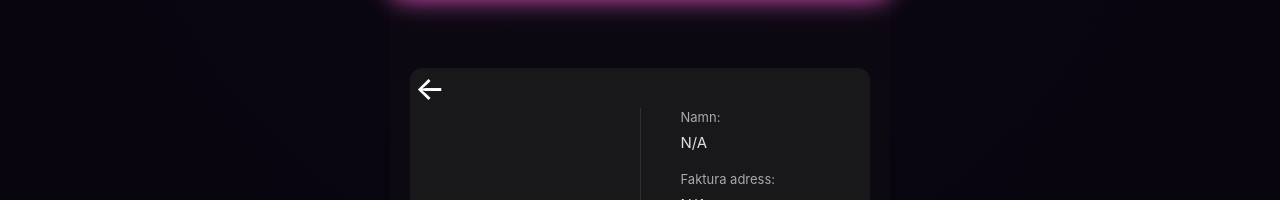
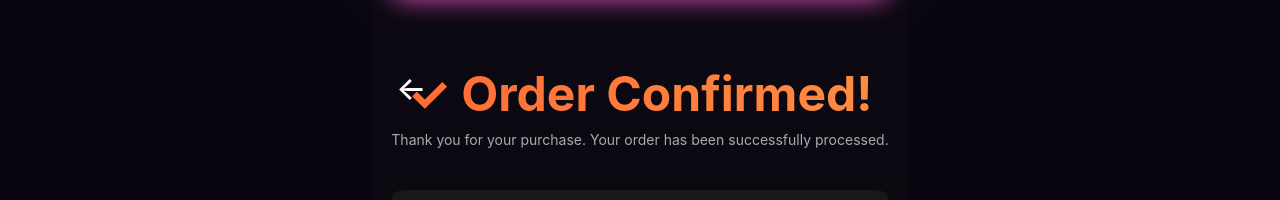
Before and after one commit to Vivianne-S/Streamify, a React (Vite) app: page /confirmation in a window 1280 px wide. Shown: the part 234-434 px from the top of the page. Built offline with nearby package versions, Linux system fonts and the light colour scheme; no server answers.

Commit message:
Update ConfirmationPage.jsx

```diff
--- a/src/pages/ConfirmationPage.jsx
+++ b/src/pages/ConfirmationPage.jsx
@@ -23,7 +23,10 @@ export default function ConfirmationPage() {
           ←
         </button>
 
-
+        <h1 className="confirmation-title">✓ Order Confirmed!</h1>
+        <p className="confirmation-subtitle">
+          Thank you for your purchase. Your order has been successfully processed.
+        </p>
 
         <div className="confirmation-content">
           <div className="confirmation-left">
```
